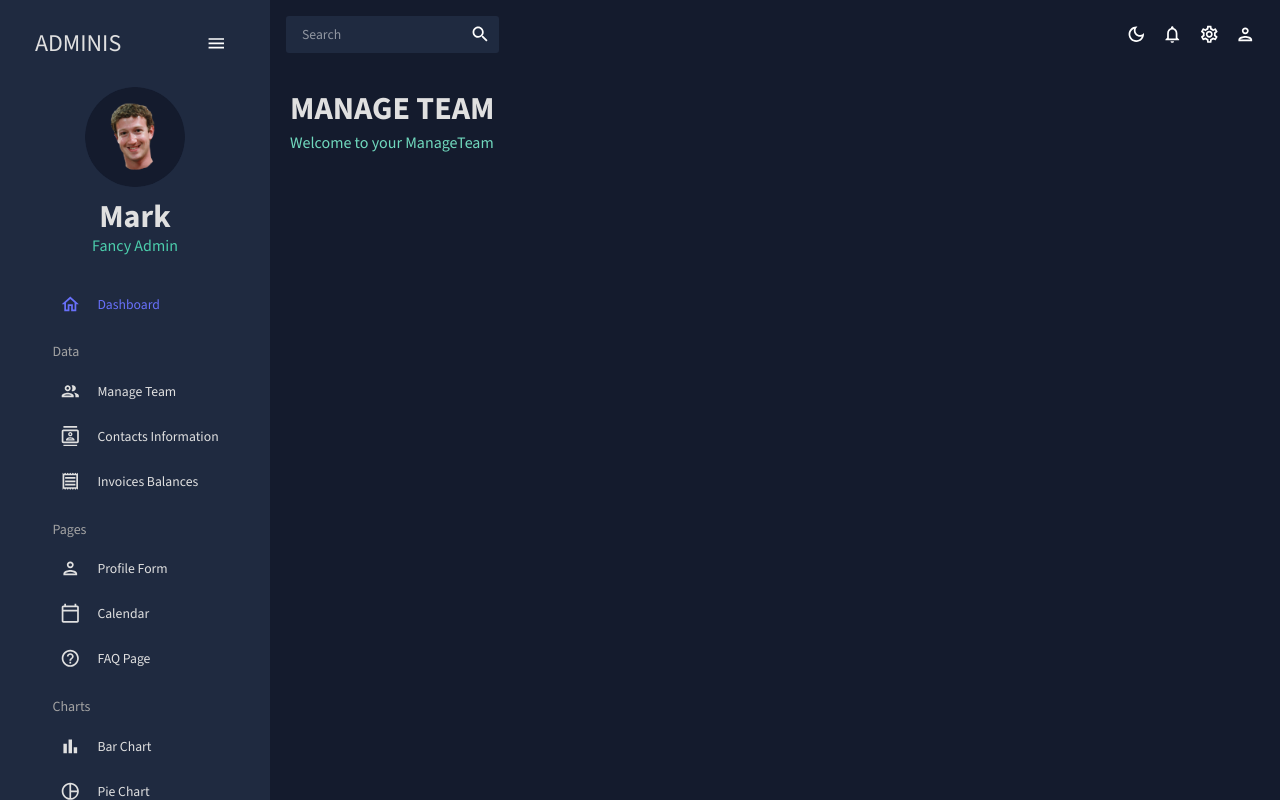
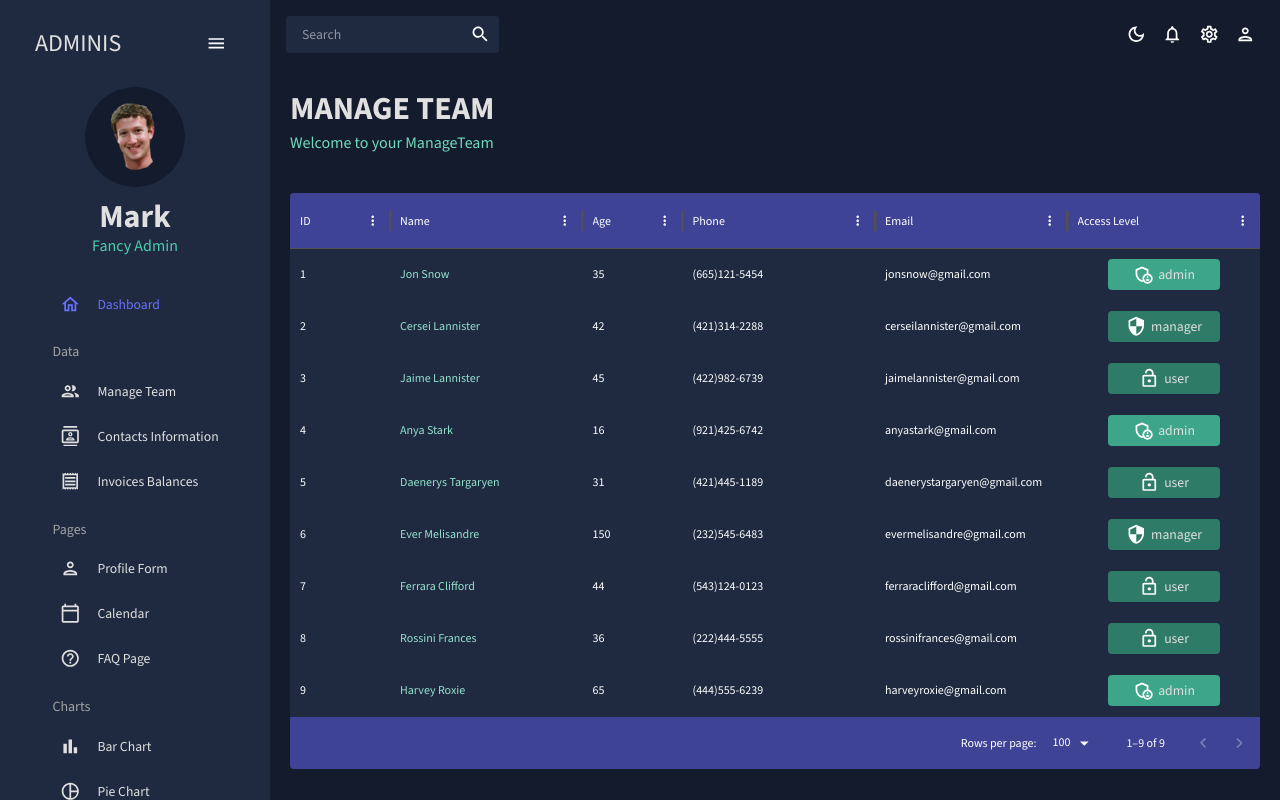
Before and after one commit to markfady/React_MUI_Dashboard, a React (Vite) app: page /team in a window 1280 px wide. Built offline with nearby package versions, Linux system fonts and the light colour scheme.

Commit message:
ManageTeam TableSetup

```diff
--- a/src/scenes/manageTeam/ManageTeam.tsx
+++ b/src/scenes/manageTeam/ManageTeam.tsx
@@ -1,13 +1,83 @@
-import { Box } from '@mui/material'
+import { Box, Typography, useTheme } from '@mui/material'
 import Header from '../../components/Header'
+import { DataGrid, GridCellParams } from '@mui/x-data-grid';
+import { mockDataTeam } from '../../data/data';
+import { tokens } from '../../theme';
+import { AdminPanelSettingsOutlined, LockOpenOutlined, SecurityOutlined } from '@mui/icons-material';
 
 const ManageTeam = () => {
+  const theme=useTheme()
+  const colors=tokens(theme.palette.mode)
+  const columns=[
+    {field:"id",headerName:"ID"},
+    {field:"name",headerName:"Name",flex:1,cellClassName:"name-column--cell"},//flex to take the full string width
+    {field:"age",headerName:"Age"},
+    {field:"phone",headerName:"Phone",flex:1},
+    {field:"email",headerName:"Email",flex:1},
+    {field:"access",headerName:"Access Level",flex:1,
+    renderCell:(params: GridCellParams)=>{
+      const access = params.row.access; // Access the 'access' property from the row data
+      return(
+        <Box
+          width="65%"
+          m="10px auto"
+          p="5px"
+          display="flex"
+          justifyContent="center"
+          bgcolor={access==="admin"?colors.greenAccent[600]:colors.greenAccent[700]}
+          borderRadius="4px"
+        >
+          {access==="admin"&&<AdminPanelSettingsOutlined/>}
+          {access==="manager"&&<SecurityOutlined/>}
+          {access==="user"&&<LockOpenOutlined/>}
+          <Typography color={colors.grey[100]} sx={{ml:"5px"}}>
+            {access}
+          </Typography>
+        </Box>
+      )
+    }}
+  ]
   return (
     <Box m="20px">
-    <Box display="flex" justifyContent="space-between" alignItems="center">
     <Header title='MANAGE TEAM' subTitle='Welcome to your ManageTeam'/>
+    <Box
+        m="40px 0 0 0"
+        sx={{
+          "& .MuiDataGrid-root": {
+            border: "none !important"
+          },
+          "& .MuiDataGrid-cell": {
+            border: "none !important"
+          },
+          "& .name-column--cell": {
+            color: colors.greenAccent[300],
+            border: "none !important"
+          },
+          "& .css-yrdy0g-MuiDataGrid-columnHeaderRow": {
+            backgroundColor:`${colors.blueAccent[700]} !important`,
+            border: "none !important"
+          },
+          "& .MuiDataGrid-virtualScroller": {
+            backgroundColor: colors.primary[400],
+          },
+          "& .MuiDataGrid-footerContainer": {
+            border: "none !important",
+            backgroundColor: colors.blueAccent[700],
+          },
+          "& .MuiCheckbox-root": {
+            color: `${colors.greenAccent[200]} !important`,
+          },
+          "& .css-tgsonj ":{
+            border: "none !important"
+          }
+        }}
+      >
+        <DataGrid
+          rows={mockDataTeam}
+          columns={columns}
+        />
+      </Box>
     </Box>
-  </Box>
   )
 }
 
```
